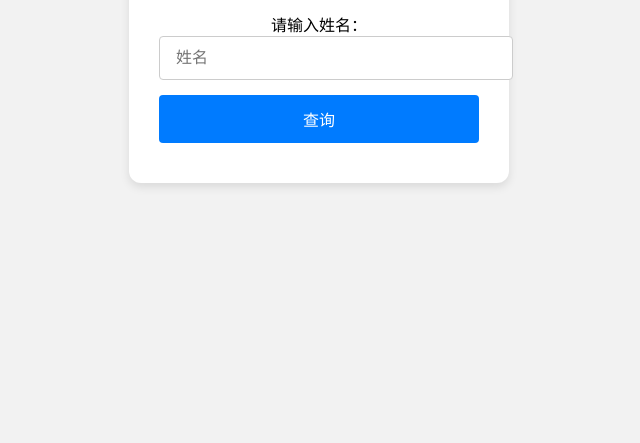
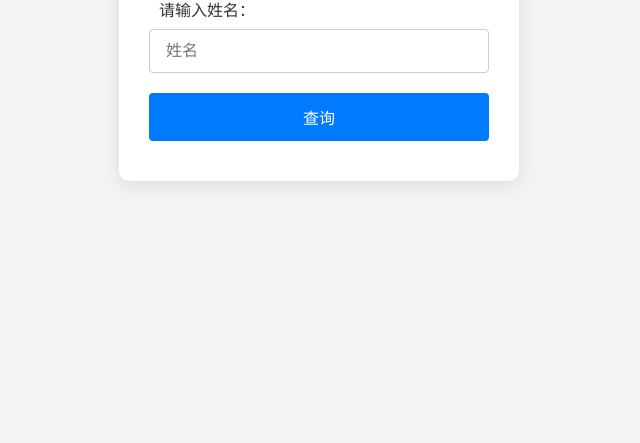
Before and after one commit to fulj1999/SeatQueryApp, a plain HTML site: page index.html in a window 1280 px wide. Shown: the part 357-800 px from the top of the page, without its empty margins (321-961 px from the left). Drawn offline with Linux system fonts and the light colour scheme.

Commit message:
Update styles.css

```diff
--- a/styles.css
+++ b/styles.css
@@ -1,47 +1,63 @@
 /* 全局样式 */
 body {
     font-family: Arial, sans-serif;
-    background-color: #f2f2f2;
+    background-color: #f4f4f4;
     margin: 0;
-    height: 100vh; /* 保证全屏高度 */
+    height: 100vh; /* 高度充满屏幕 */
     display: flex;
-    justify-content: center; /* 居中内容 */
-    align-items: center;
+    justify-content: center; /* 水平居中 */
+    align-items: center; /* 垂直居中 */
 }
 
 .container {
     background-color: #fff;
     padding: 20px 30px;
-    border-radius: 12px; /* 圆角效果 */
-    box-shadow: 0 4px 10px rgba(0, 0, 0, 0.1); /* 阴影效果 */
+    border-radius: 10px; /* 圆角效果 */
+    box-shadow: 0 4px 20px rgba(0, 0, 0, 0.1); /* 阴影效果 */
     text-align: center;
     width: 100%;
-    max-width: 380px; /* 限制最大宽度 */
+    max-width: 400px; /* 最大宽度 */
     box-sizing: border-box;
+}
+
+h1 {
+    font-size: 24px;
+    margin-bottom: 20px;
+    color: #333;
+}
+
+label {
+    font-size: 16px;
+    color: #333;
+    display: block;
+    margin-bottom: 8px;
+    text-align: left;
+    padding-left: 10px;
 }
 
 input {
     padding: 12px 16px;
-    width: 100%; /* 输入框宽度自适应 */
-    margin-bottom: 15px;
+    width: 100%;
+    margin-bottom: 20px;
     border: 1px solid #ccc;
     border-radius: 4px;
-    font-size: 16px; /* 字体大小 */
+    font-size: 16px;
+    box-sizing: border-box;
 }
 
 button {
     padding: 12px 16px;
     cursor: pointer;
-    background-color: #007bff; /* 按钮背景色 */
+    background-color: #007bff;
     color: white;
     border: none;
     border-radius: 4px;
     font-size: 16px;
-    width: 100%; /* 按钮宽度自适应 */
+    width: 100%;
 }
 
 button:hover {
-    background-color: #0056b3; /* 鼠标悬停时按钮变色 */
+    background-color: #0056b3;
 }
 
 #result {
@@ -50,17 +66,21 @@ button:hover {
     color: #333;
 }
 
-/* 小屏设备优化 */
+/* 防止页面缩放，保证固定的布局 */
 @media (max-width: 480px) {
     .container {
-        padding: 15px 20px;
+        padding: 15px; /* 小屏幕下减少内边距 */
+    }
+
+    h1 {
+        font-size: 20px;
     }
 
     input, button {
-        font-size: 18px; /* 增加字体大小，使内容更易读 */
+        font-size: 18px; /* 增大字体，使得用户更易阅读 */
     }
 
     #result {
-        font-size: 1.4em; /* 增加结果文字的字体大小 */
+        font-size: 1.4em; /* 增大查询结果的字体 */
     }
 }
```
